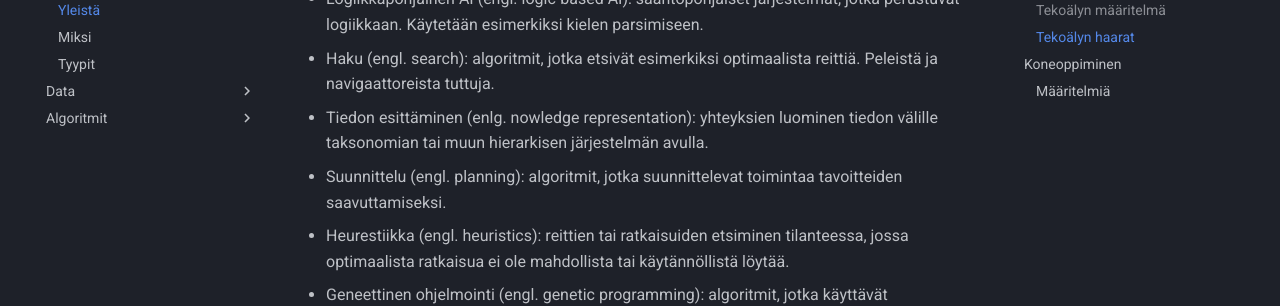
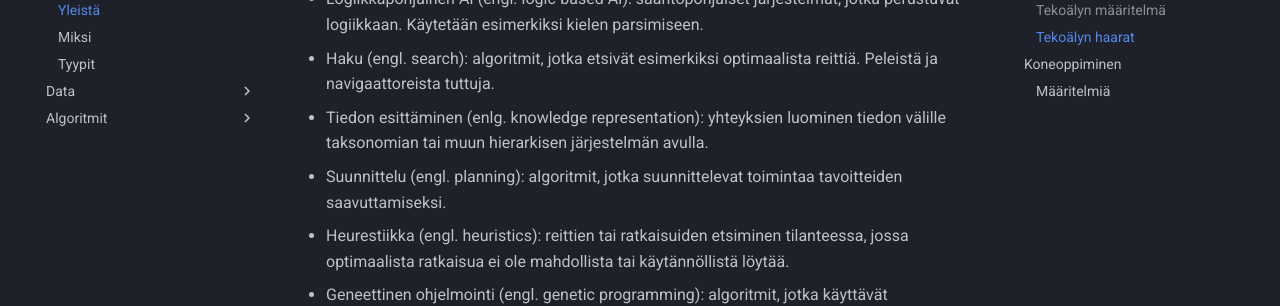
Before and after one commit to sourander/ml-perusteet, an MkDocs documentation site: the page built from docs/koneoppiminen/yleista.md, in a window 1280 px wide and 900 px high, scrolled down 3255 px. Shown: the part 152-458 px from the top of the window. Built offline with MkDocs 1.6.1 and Material for MkDocs 9.7.7, drawn with Linux system fonts in a browser that asks for light colours.

Commit message:
Fixed typo in nowledge

```diff
--- a/docs/koneoppiminen/yleista.md
+++ b/docs/koneoppiminen/yleista.md
@@ -54,7 +54,7 @@ Tekoäly on kattokäsite ja sen alle lukeutuu eri aloja. Kirjassa Artificial Int
 * Koneoppiminen ja hahmontunnistus (engl. machine learning and pattern recognition): datasta oppiminen ja siitä ennustaminen. Tämän kurssin AI edustaa pääasiassa tätä.
 * Logiikkapohjainen AI (engl. logic-based AI): sääntöpohjaiset järjestelmät, jotka perustuvat logiikkaan. Käytetään esimerkiksi kielen parsimiseen.
 * Haku (engl. search): algoritmit, jotka etsivät esimerkiksi optimaalista reittiä. Peleistä ja navigaattoreista tuttuja.
-* Tiedon esittäminen (enlg. nowledge representation): yhteyksien luominen tiedon välille taksonomian tai muun hierarkisen järjestelmän avulla.
+* Tiedon esittäminen (enlg. knowledge representation): yhteyksien luominen tiedon välille taksonomian tai muun hierarkisen järjestelmän avulla.
 * Suunnittelu (engl. planning): algoritmit, jotka suunnittelevat toimintaa tavoitteiden saavuttamiseksi.
 * Heurestiikka (engl. heuristics): reittien tai ratkaisuiden etsiminen tilanteessa, jossa optimaalista ratkaisua ei ole mahdollista tai käytännöllistä löytää.
 * Geneettinen ohjelmointi (engl. genetic programming): algoritmit, jotka käyttävät evoluutioteoriaa ratkaisujen löytämiseen.
```
